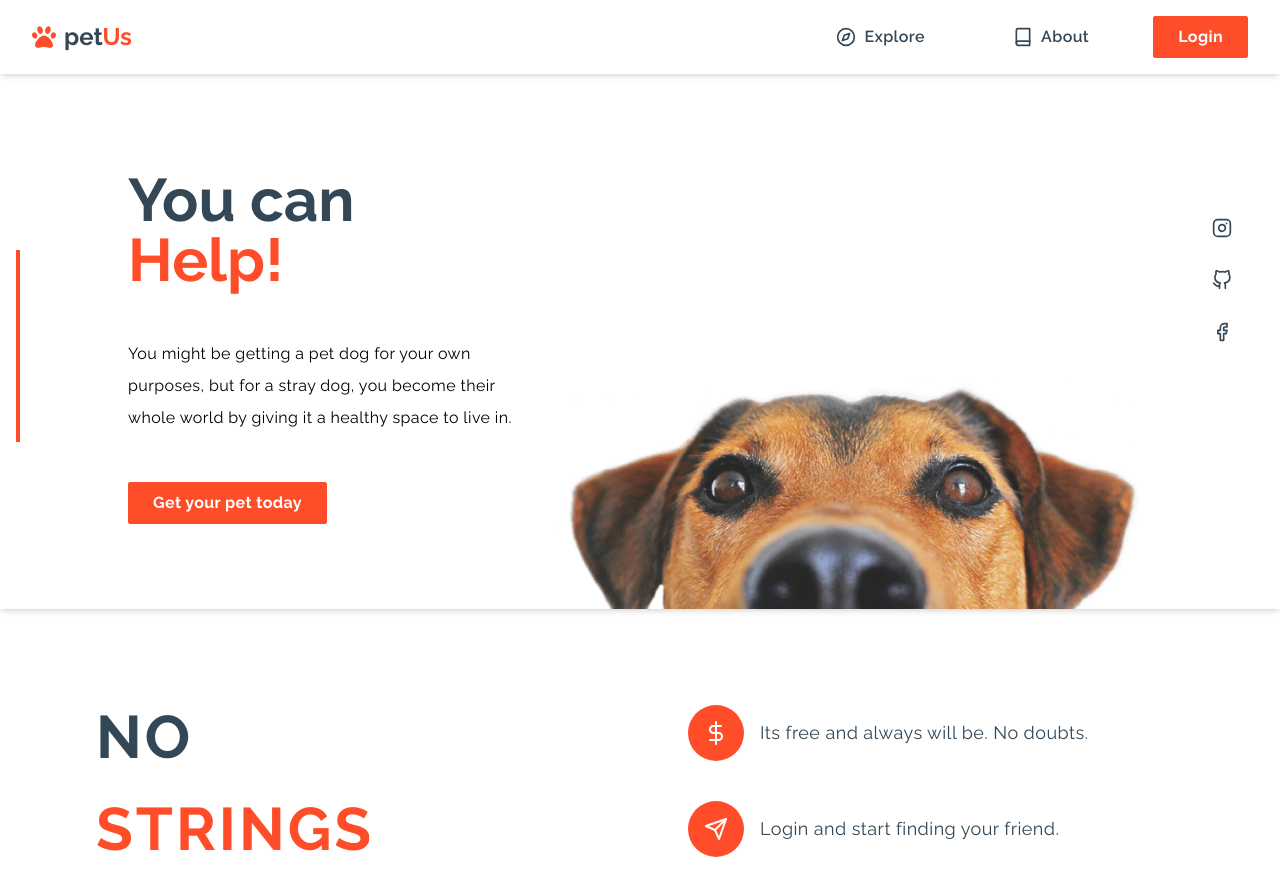
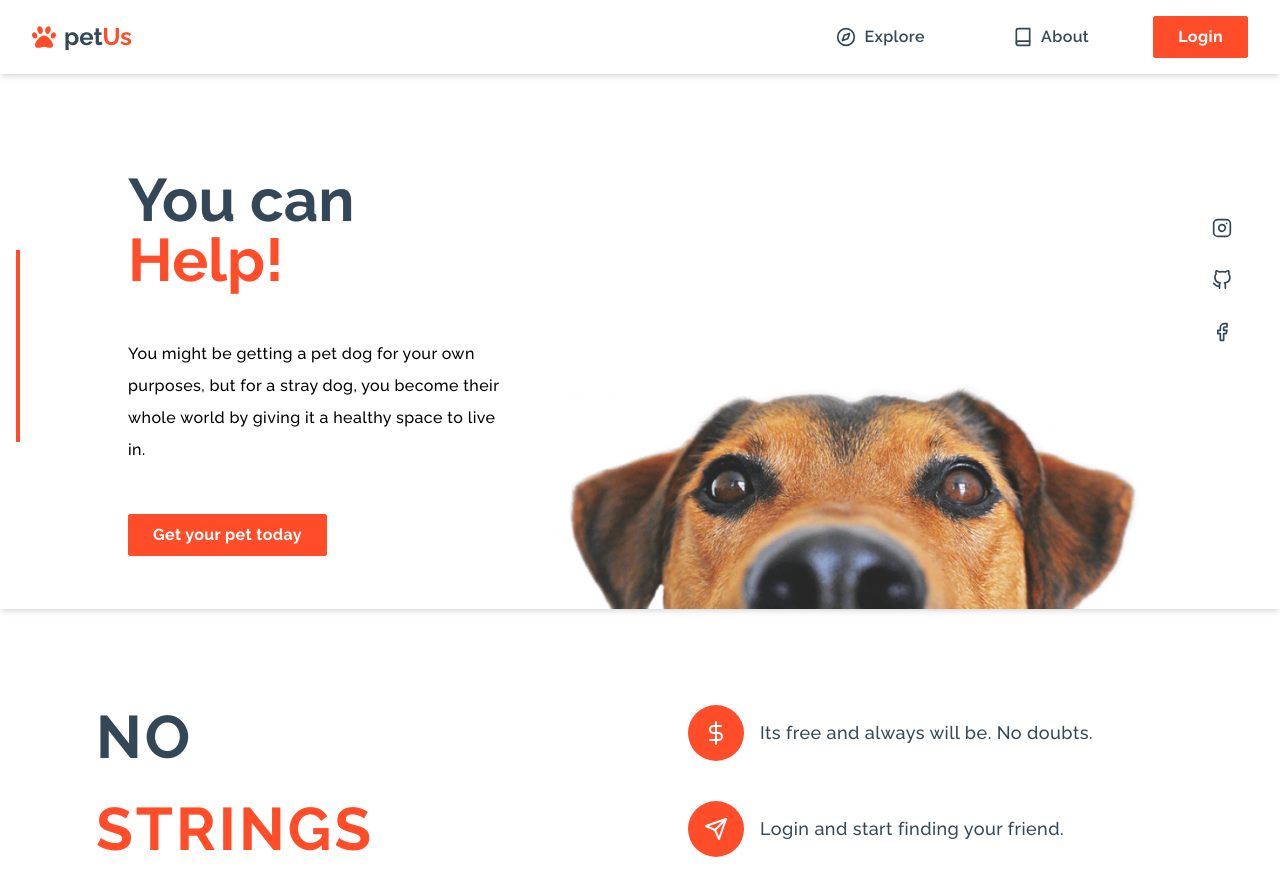
Before and after one commit to Neerajx11/pet-us, a React (Create React App) app: page / in a window 1280 px wide. Shown: the top 895 px of the page. Built offline with nearby package versions, Linux system fonts and the light colour scheme; no server answers; the database is empty.

Commit message:
UI fixes

```diff
--- a/src/components/AddDoggo.js
+++ b/src/components/AddDoggo.js
@@ -47,7 +47,7 @@ const AddDoggo = () => {
               upHandler={upHandler}
               progress={prog}
               setProgress={setProg}
-              className="w-10/12 m-8 md:4/12 lg:w-4/12"
+              className="w-10/12 m-8 md:4/12 lg:w-4/12 md:pl-24"
             />
             <AddForm
               className="w-10/12 pt-2 m-8 md:8/12 lg:w-8/12"
--- a/src/components/Hero.js
+++ b/src/components/Hero.js
@@ -15,7 +15,7 @@ const Hero = () => {
             <span className="text-bgprimary">You can </span>{" "}
             <span className="text-primary">Help!</span>
           </p>
-          <p className="mx-auto mb-12 leading-8 tracking-wide w-96 ">
+          <p className="mx-auto mb-12 font-medium leading-8 tracking-wide w-96">
             You might be getting a pet dog for your own purposes, but for a
             stray dog, you become their whole world by giving it a healthy space
             to live in.
--- a/src/components/Perks.js
+++ b/src/components/Perks.js
@@ -9,7 +9,7 @@ const Perks = () => {
         <span className="text-primary">Strings</span>
         <span>attached</span>
       </div>
-      <div className="flex flex-col w-11/12 mt-10 space-y-10 md:w-6/12 lg:mt-0">
+      <div className="flex flex-col w-11/12 mt-10 space-y-10 font-medium md:w-6/12 lg:mt-0">
         <div className="flex items-center space-x-4">
           <div className="p-4 text-white rounded-full bg-primary">
             <DollarSign />
```
